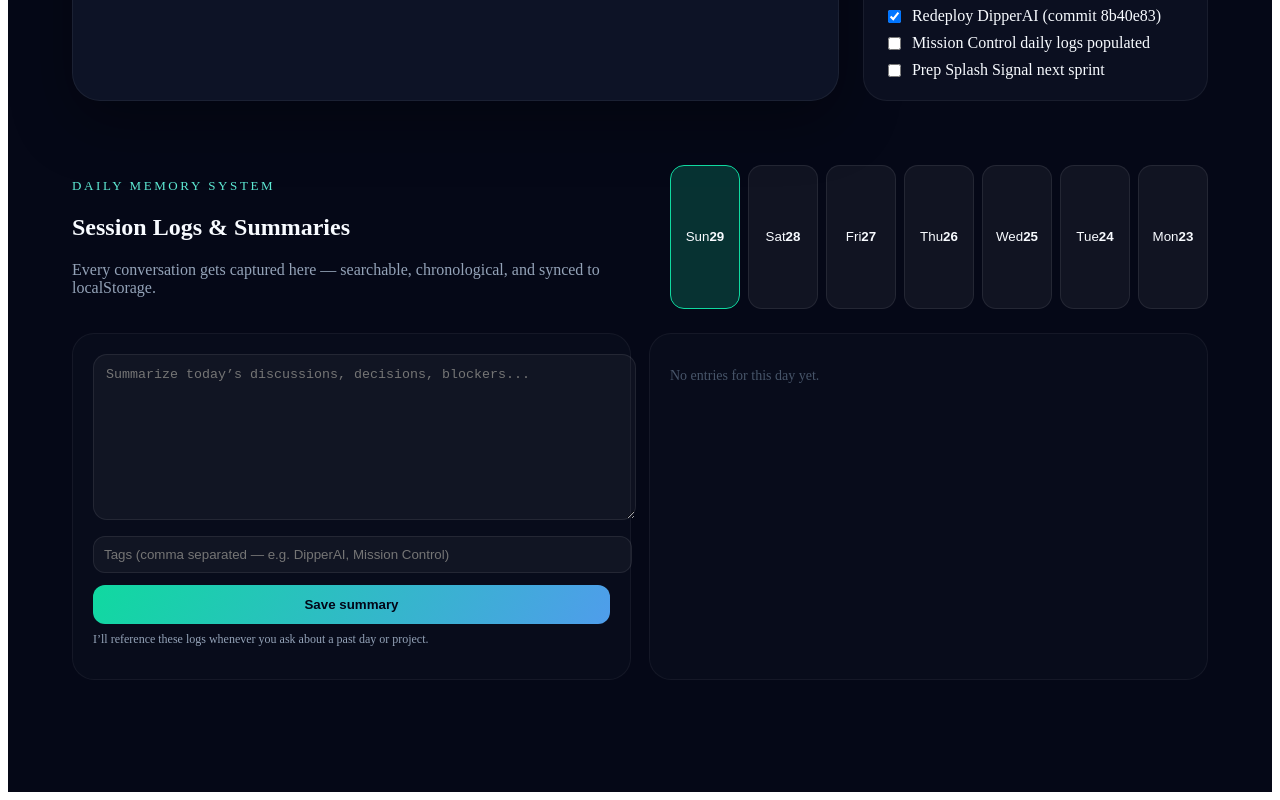
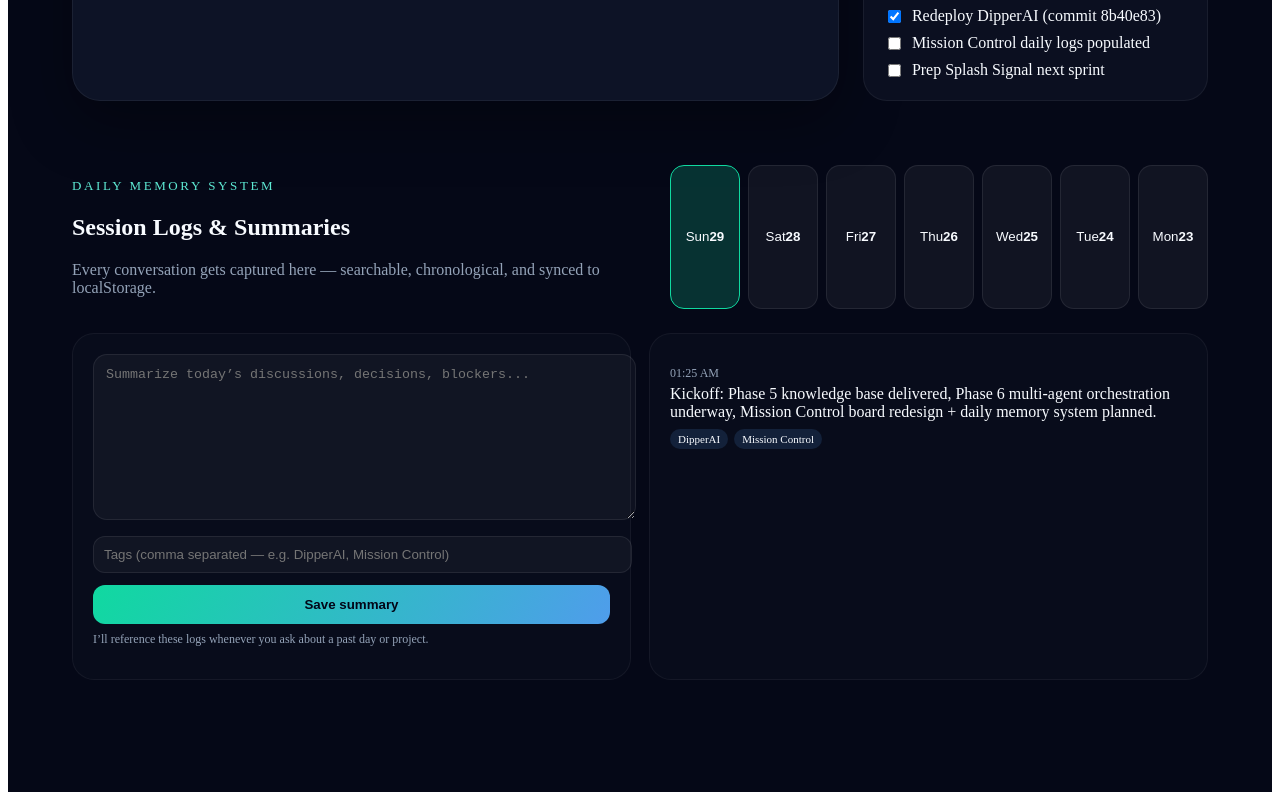
Before and after one commit to ZbienVC/mission-control, a Next.js app: page / in a window 1280 px wide. Shown: the part 1280-2080 px from the top of the page. Built offline with nearby package versions, Linux system fonts and the light colour scheme.

Commit message:
chore: seed initial daily memory entry

```diff
--- a/app/page.tsx
+++ b/app/page.tsx
@@ -92,7 +92,19 @@ export default function MissionControl() {
     }))
   );
   const [selectedDate, setSelectedDate] = useState<string>(todayISO());
-  const [dailyLogs, setDailyLogs] = useState<DailyLogDay[]>([]);
+  const [dailyLogs, setDailyLogs] = useState<DailyLogDay[]>([
+    {
+      date: todayISO(),
+      entries: [
+        {
+          id: crypto.randomUUID(),
+          timestamp: new Date().toISOString(),
+          summary: 'Kickoff: Phase 5 knowledge base delivered, Phase 6 multi-agent orchestration underway, Mission Control board redesign + daily memory system planned.',
+          tags: ['DipperAI', 'Mission Control'],
+        },
+      ],
+    },
+  ]);
   const [summaryInput, setSummaryInput] = useState('');
   const [tagInput, setTagInput] = useState('');
   const [newTask, setNewTask] = useState({ title: '', description: '', agent: 'coding' as AgentType });
```
